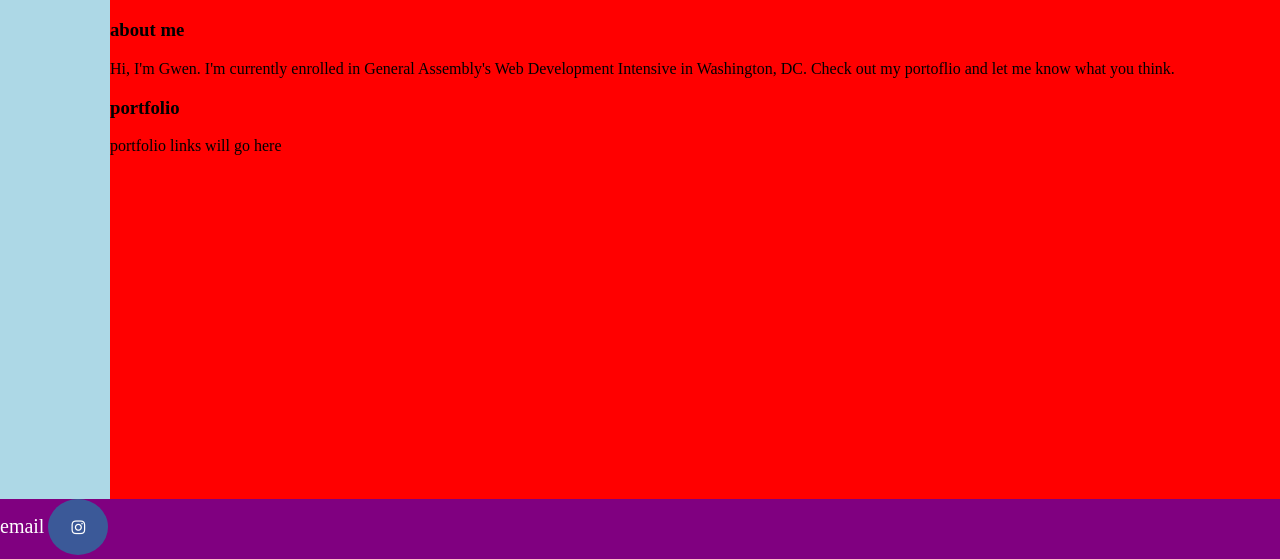
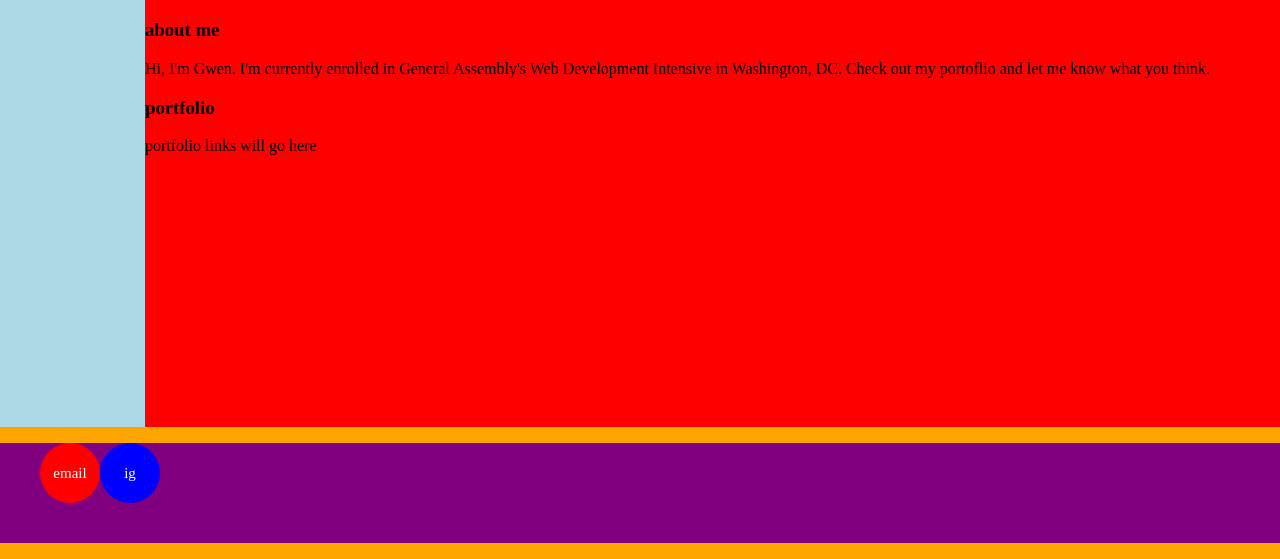
Before and after one commit to gxlgit/gxlgit.github.io, a plain HTML site: page index.html in a window 1280 px wide. Shown: the part 241-800 px from the top of the page. Drawn offline with Linux system fonts and the light colour scheme.

Commit message:
fixed footer buttons

```diff
--- a/index.html
+++ b/index.html
@@ -8,8 +8,7 @@ by Gwen Latasa-->
   <head>
     <meta charset="utf-8">
     <link rel="stylesheet" href="style.css">
-    <!--https://www.w3schools.com/howto/howto_css_social_media_buttons.asp-->
-    <link rel="stylesheet" href="https://cdnjs.cloudflare.com/ajax/libs/font-awesome/4.7.0/css/font-awesome.min.css">
+
     <title>Gwen Latasa's Web Development Portfolio</title>
   </head>
 
@@ -40,8 +39,15 @@ by Gwen Latasa-->
 
 
     <footer id="contact">
-      <a href="mailto:gxlatasa@gmail.com">email</a>
-      <a href="http:\\www.instagram.com/summeronrepeat" class="fa fa-instagram"></a>
+      <div class="footer_nav">
+        <ul>
+          <li class="email"><a href="mailto:gxlatasa@gmail.com">email</a></li>
+          <li class="ig"><a href="http:\\www.instagram.com/summeronrepeat">ig</a></li>
+        </ul>
+
+      </div>
+
+
     </footer>
 
   </body>
--- a/style.css
+++ b/style.css
@@ -37,6 +37,10 @@ h1{
 h3{
 
 }
+a{
+  text-decoration: none;
+  color: white;
+}
 nav{
   background-color: lightblue;
 }
@@ -44,6 +48,9 @@ nav{
   list-style-type: none;
 }
 
+.side_nav a{
+  font-size: 30px;
+}
 
 main img{
   border-radius: 50%;
@@ -52,23 +59,39 @@ main img{
   width: 150px;
 }
 
-footer{
+.footer_nav ul{
   background-color: purple;
+  height: 100px;
+  display: flex;
+  list-style-type: none;
+}
+
+.footer_nav li{
+  font-size: 15px;
   height: 60px;
+  width: 60px;
+  line-height: 60px;
+  border-radius: 50%;
+  text-align: center;
+}
 
+.email{
+  background-color: red;
 }
-a{
-  text-decoration: none;
-  color: white;
-  font-size: 20px;
+.ig{
+    background-color: blue;
 }
+
+
 /* borrowed from w3schools to make the instagram button
-still need to figure out how to mke it bigger*/
+still need to figure out how to mke it bigger
+https://www.w3schools.com/howto/howto_css_social_media_buttons.asp
+.fa {
+    font-size: 80px;
 
-.fa {
-    padding: 20px;
-    font-size: 80px;
-    width: 20px;
+    height: 60px;
+    width: 60px;
+    line-height: 60px;
     text-align: center;
     text-decoration: none;
     border-radius: 50%;
@@ -82,4 +105,4 @@ still need to figure out how to mke it bigger*/
   background: #3B5998;
   color: white;
 
-}
+}*/
```
